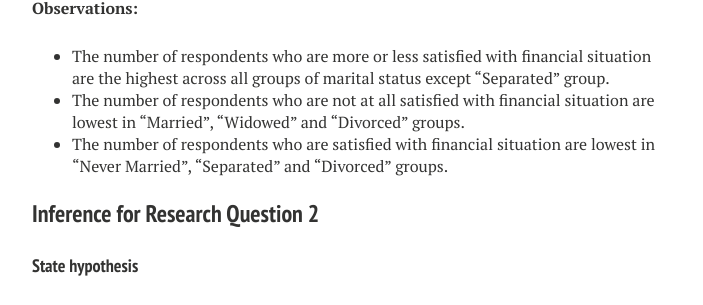
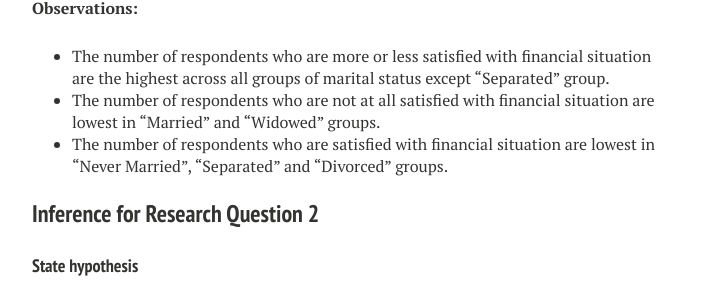
Before and after one commit to susanli2016/susanli2016.github.io, a Jekyll site: the page built from _posts/2017-06-07-Inferential-Statistics.md, in a window 1280 px wide and 900 px high, scrolled down 6198 px. Shown: the part 171-476 px from the top of the window, without its empty margins (288-991 px from the left). Built offline with Jekyll 4.4.1, drawn with Linux system fonts in a browser that asks for light colours; nearby versions of some CDN libraries; library files that are not in the unit come from our copies; comment, search, counter and statistics services are not loaded.

Commit message:
fix typo

```diff
--- a/_posts/2017-06-07-Inferential-Statistics.md
+++ b/_posts/2017-06-07-Inferential-Statistics.md
@@ -222,7 +222,7 @@ ggplot(aes(x=marital), data=gss_ma) + geom_bar(aes(fill=satfin), position = posi
 **Observations:**
 
 * The number of respondents who are more or less satisfied with financial situation are the highest across all groups of marital status except "Separated" group.
-* The number of respondents who are not at all satisfied with financial situation are lowest in "Married", "Widowed" and "Divorced" groups.
+* The number of respondents who are not at all satisfied with financial situation are lowest in "Married" and "Widowed" groups.
 * The number of respondents who are satisfied with financial situation are lowest in "Never Married", "Separated" and "Divorced" groups.
 
 ### Inference for Research Question 2
```
